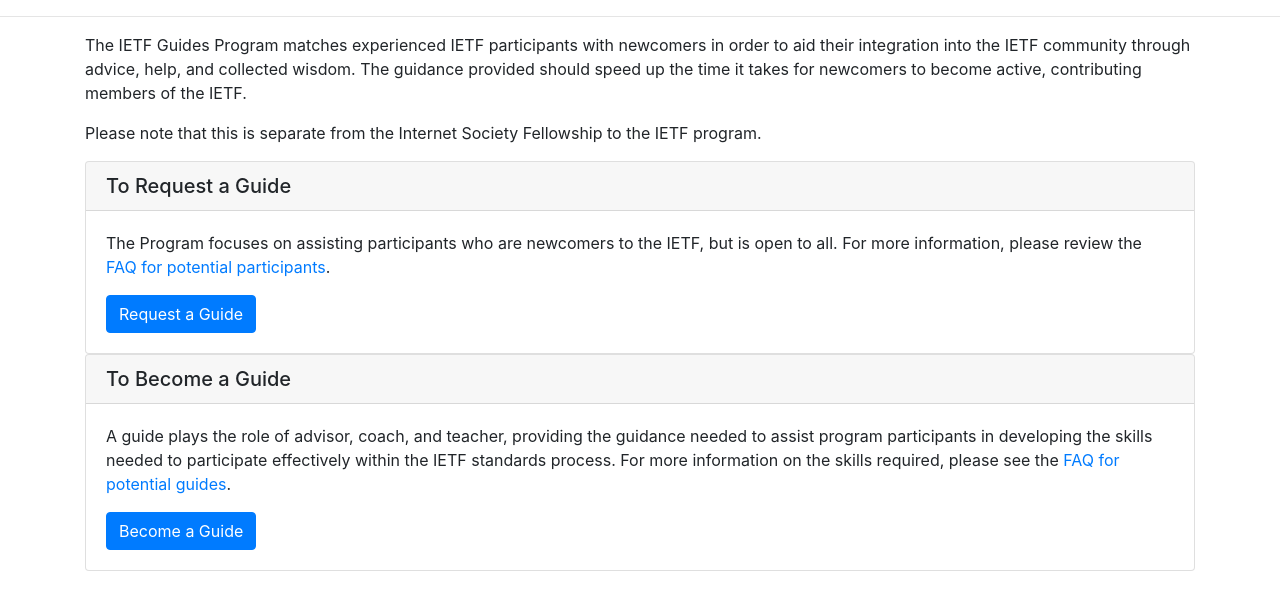
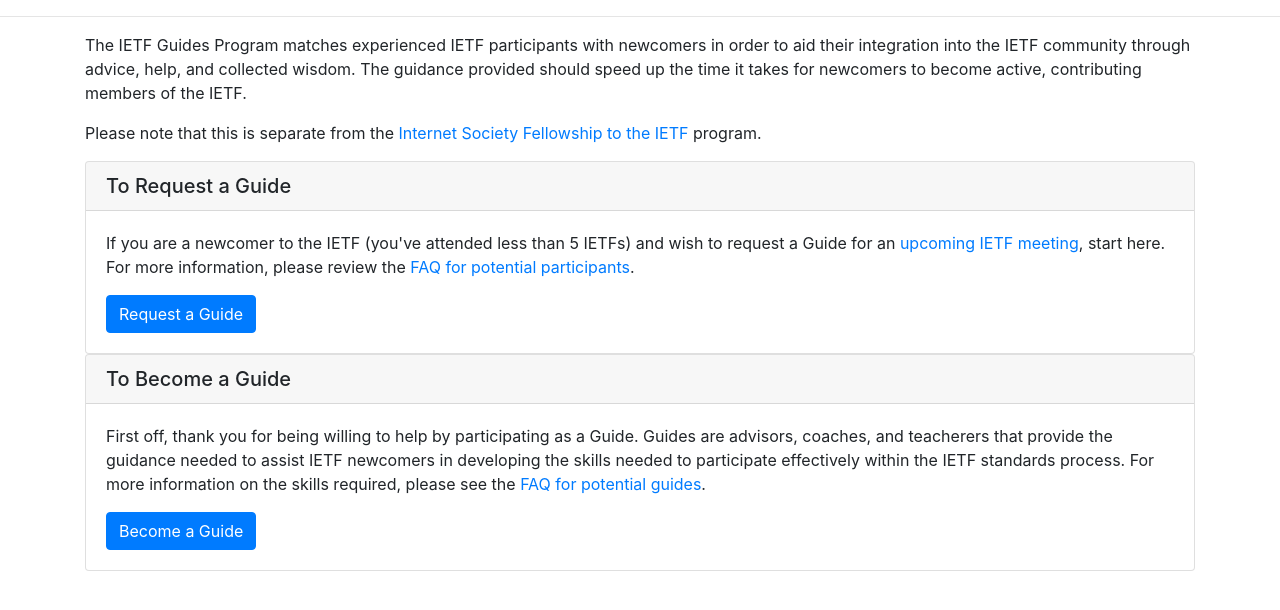
Before and after one commit to ietf-tools/ietf-guides, a Django app: page / in a window 1280 px wide. Shown: the part 103-713 px from the top of the page. Run offline with Django 3.2, Linux system fonts and the light colour scheme; parts of the project's set-up code (start-up, migrations or seed data) failed here and were passed over; some libraries are stand-ins or nearby versions.

Commit message:
revamp intro slide

```diff
--- a/guides/templates/guides/index.html
+++ b/guides/templates/guides/index.html
@@ -3,12 +3,12 @@
 {% block content %}
 <p>The IETF Guides Program matches experienced IETF participants with newcomers in order to aid their integration into the IETF community through advice, help, and collected wisdom.
     The guidance provided should speed up the time it takes for newcomers to become active, contributing members of the IETF.</p>
-<p>Please note that this is separate from the Internet Society Fellowship to the IETF program.</p>
+<p>Please note that this is separate from the <a href="https://www.internetsociety.org/leadership/fellowship-to-ietf/">Internet Society Fellowship to the IETF</a> program.</p>
 <div class="card">
     <h5 class="card-header">To Request a Guide</h5>
     <div class="card-body">
 	<p class="card-text">
-	    The Program focuses on assisting participants who are newcomers to the IETF, but is open to all. For more information, please review the <a href="https://www.ietf.org/about/participate/guides/guides-participant-faq/">FAQ for potential participants</a>.
+	    If you are a newcomer to the IETF (you've attended less than 5 IETFs) and wish to request a Guide for an <a href="https://ietf.org/how/meetings/upcoming/">upcoming IETF meeting</a>, start here.  For more information, please review the <a href="https://www.ietf.org/about/participate/guides/guides-participant-faq/">FAQ for potential participants</a>.
 	</p>
 	<a href="{% url 'guides.views.request_guide' %}" class="btn btn-primary">Request a Guide</a>
     </div>
@@ -17,7 +17,7 @@
     <h5 class="card-header">To Become a Guide</h5>
     <div class="card-body">
 	<p class="card-text">
-	    A guide plays the role of advisor, coach, and teacher, providing the guidance needed to assist program participants in developing the skills needed to participate effectively within the IETF standards process. For more information on the skills required, please see the <a href="https://www.ietf.org/about/participate/guides/guides-faq/">FAQ for potential guides</a>.
+	    First off, thank you for being willing to help by participating as a Guide.  Guides are advisors, coaches, and teacherers that provide the guidance needed to assist IETF newcomers in developing the skills needed to participate effectively within the IETF standards process. For more information on the skills required, please see the <a href="https://www.ietf.org/about/participate/guides/guides-faq/">FAQ for potential guides</a>.
 	</p>
 	<a href="{% url 'guides.views.become_guide' %}" class="btn btn-primary">Become a Guide</a>
     </div>
```
